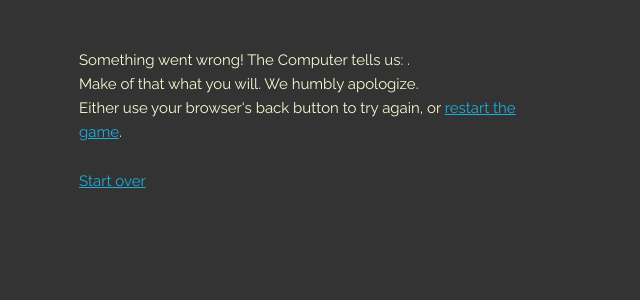
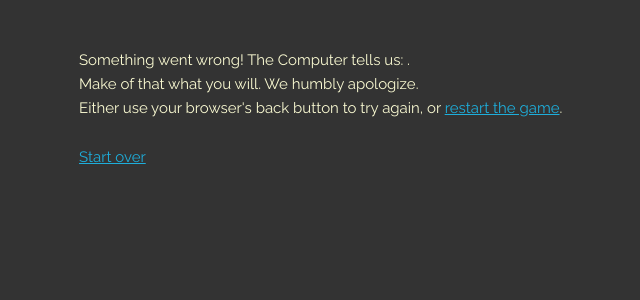
Before and after one commit to jhorneman/procjam15, a Python web app: template main/templates/error.html in a window 1280 px wide. Shown: the top 300 px of the page, without its empty margins (81-721 px from the left). Run offline with Jinja, Linux system fonts and the light colour scheme; the template is opened without the code that fills it, so the values that code supplies are empty.

Commit message:
Using all 12 columns.

```diff
--- a/main/templates/base.html
+++ b/main/templates/base.html
@@ -18,7 +18,7 @@
 {% endif %}
     <div class="container">
         <div class="row">
-            <div class="one-half column scene">
+            <div class="twelve columns scene">
                 {% block content %}{% endblock %}
                 <a href="{{ url_for('restart_game') }}">Start over</a>
             </div>
```
